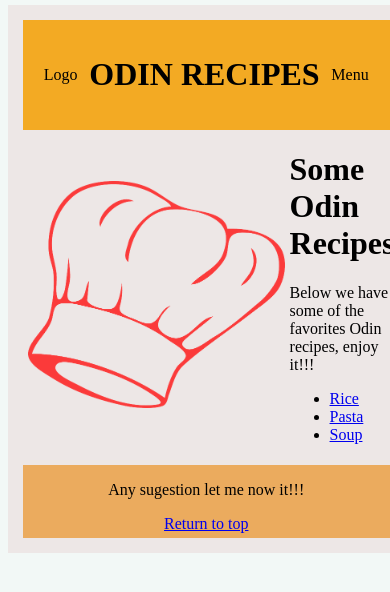
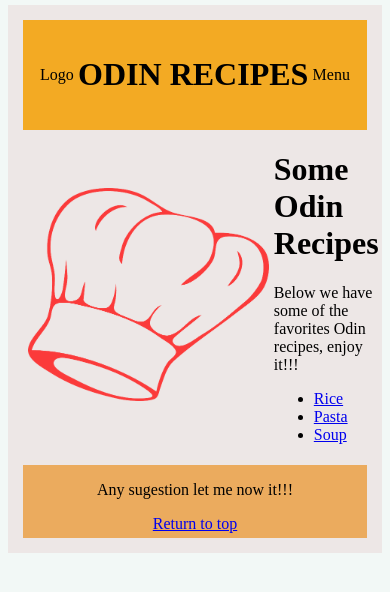
Before and after one commit to eduarmarin/odin-recipes, a plain HTML site: page index.html in a window 390 px wide. Drawn offline with Linux system fonts and the light colour scheme.

Commit message:
new style trying to be responsive

```diff
--- a/styles.css
+++ b/styles.css
@@ -7,7 +7,7 @@ body {
 }
 
 .content {
-    width: 98%;
+    width: auto%;
     background-color: rgba(236, 225, 225, 0.719);
     padding: 15px;
     margin: 0 auto;
@@ -17,8 +17,8 @@ body {
  }
 
 .header {
-    /*width: auto;*/
-    max-width: 100%;
+    width: auto;
+    /*max-width: 100%;*/
     height: auto;
     background-color: rgb(243, 170, 35);
     padding: 15px;
```
